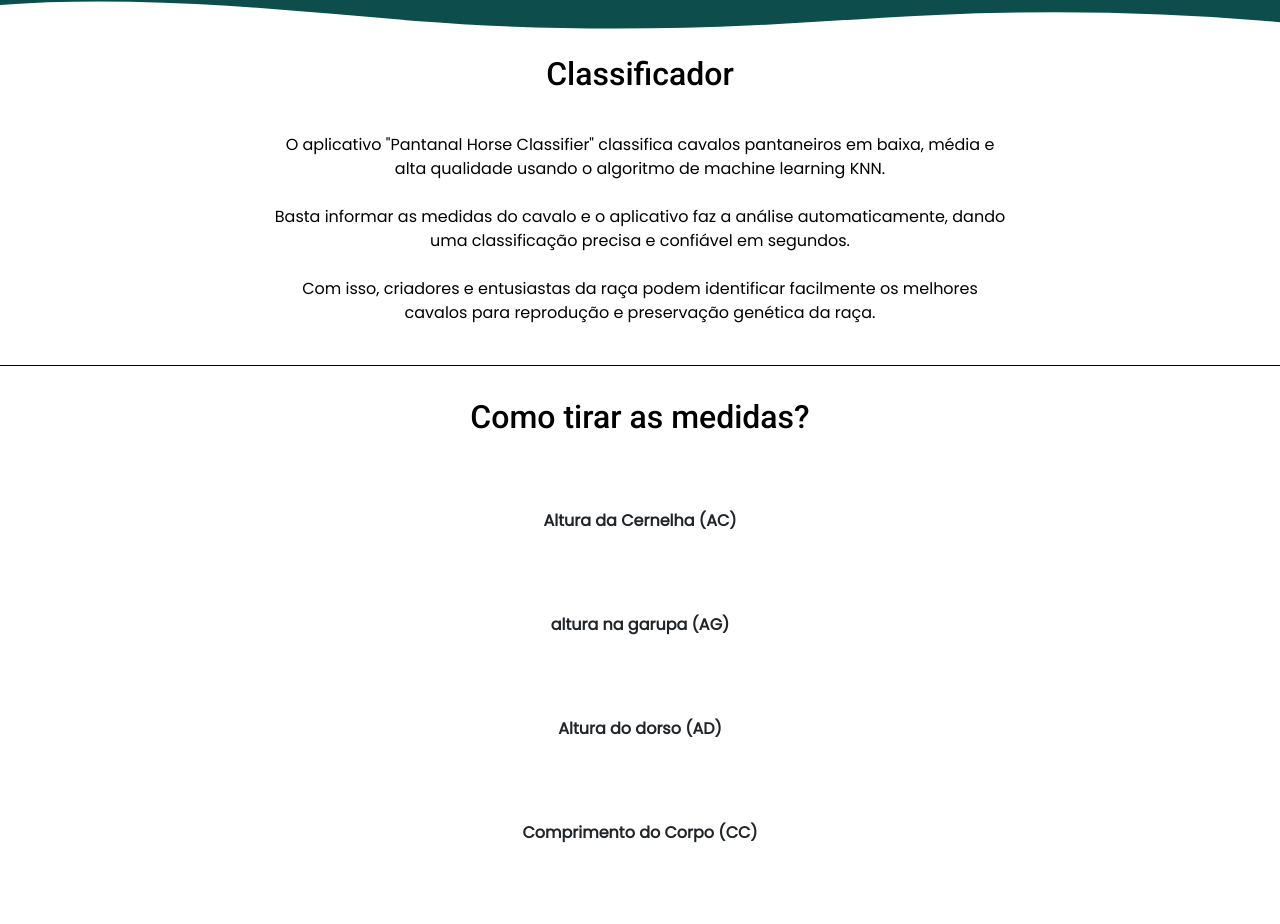
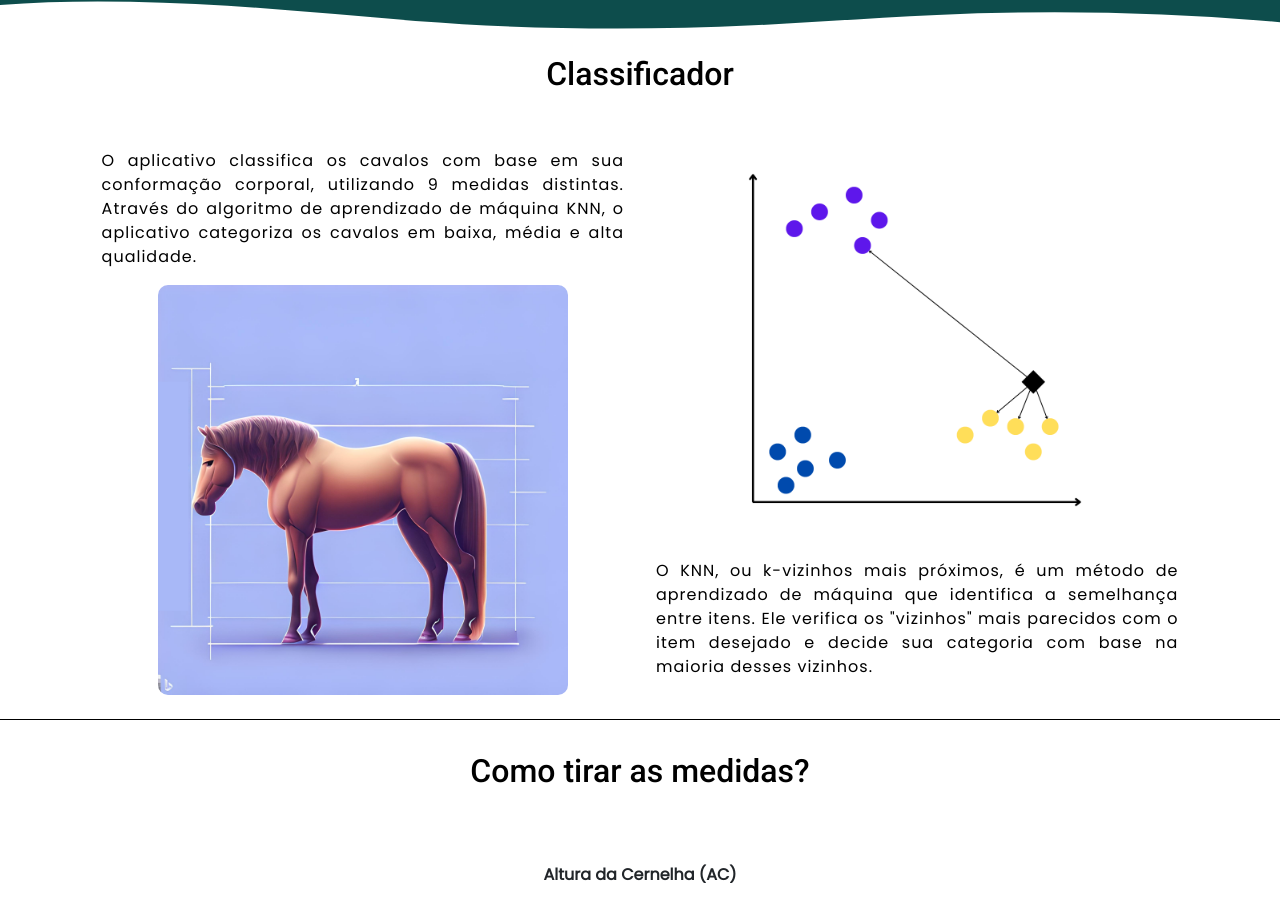
Before and after one commit to Igorsouza1/IAHORSE, a Vue app: page /#/ in a window 1280 px wide. Shown: the part 2013-2937 px from the top of the page. Built offline with nearby package versions, Linux system fonts and the light colour scheme.

Commit message:
Finish app section mob and desktop

```diff
--- a/src/views/HomeView.vue
+++ b/src/views/HomeView.vue
@@ -87,14 +87,29 @@
 </div>
 
       <h1 class="title app-title">Classificador</h1>
-      <p class="app-text">
-        O aplicativo "Pantanal Horse Classifier" classifica cavalos pantaneiros em baixa,
-        média e alta qualidade usando o algoritmo de machine learning KNN. <br> <br>Basta
-        informar as medidas do cavalo e o aplicativo faz a análise automaticamente, dando uma classificação
-        precisa e confiável em segundos.<br><br> Com isso, criadores e entusiastas da raça podem
-        identificar facilmente os melhores cavalos para reprodução e preservação genética
-        da raça.
-      </p>
+    <div class="app-wrapper">
+      <div class="app-medidas">
+        <p class="app-text">
+          O aplicativo classifica os cavalos com base em sua conformação
+          corporal, utilizando 9 medidas distintas. Através
+          do algoritmo de aprendizado de máquina KNN, o aplicativo categoriza
+          os cavalos em baixa, média e alta qualidade.
+        </p>
+        <div class="img-container">
+          <img src="../assets/cavalo-medidas.png" alt="">
+        </div>
+      </div>
+
+      <div class="app-knn">
+        <p class="app-text">O KNN, ou k-vizinhos mais próximos, é um método
+          de aprendizado de máquina que identifica a semelhança entre
+          itens. Ele verifica os "vizinhos" mais parecidos com o item desejado
+           e decide sua categoria com base na maioria desses vizinhos.</p>
+        <div class="img-container">
+          <img src="../assets/knnalgo.png" alt="">
+        </div>
+      </div>
+    </div>
     </section>
     <section class="info">
       <h1 class="title app-title">Como tirar as medidas?</h1>
@@ -332,20 +347,35 @@
   .app{
     height: 550px;
     width: 100%;
+    height: 100%;
     text-align: center;
     padding: 1.25rem;
 
   }
 
+  .app-wrapper{
+    display: flex;
+    flex-direction: column;
+    margin: 0 auto;
+    width: 90%;
+  }
+
+  .img-container img{
+    max-width: 410px;
+    width: 100%;
+    border-radius: 10px;
+    margin: 5px 0 30px 0;
+  }
   .app-title{
     color: black;
   }
 
   .app-text{
     color: black;
-    text-align: center;
+    text-align: justify;
     font-family: 'Poppins', sans-serif;
     font-weight: 400;
+    letter-spacing: 1px;
   }
 
   .info{
@@ -580,6 +610,30 @@
     position: relative;
   }
 
+  .app-wrapper{
+    display: flex;
+    flex-direction: row;
+    margin: 0 auto;
+    width: 90%;
+  }
+
+  .app-medidas{
+    width: 50%;
+  }
+
+
+  .img-container img{
+    max-width: 410px;
+    width: 100%;
+    border-radius: 10px;
+  }
+
+  .app-knn{
+    width: 50%;
+    display: flex;
+    flex-direction: column-reverse;
+  }
+
 
   .app-title{
     font-size: 2rem;
@@ -590,10 +644,12 @@
 
   .app-text{
     color: black;
-    text-align: center;
+    text-align: justify;
+    margin: 0 auto;
     font-family: 'Poppins', sans-serif;
     font-weight: 400;
-    width: 60%;
+    padding: 1rem;
+    letter-spacing: 1px;
   }
 
   .custom-shape-divider-top-1680800897 {
```
Also changed, not shown: src/assets/cavalo-medidas.png (added), src/assets/knnalgo.png (added).
